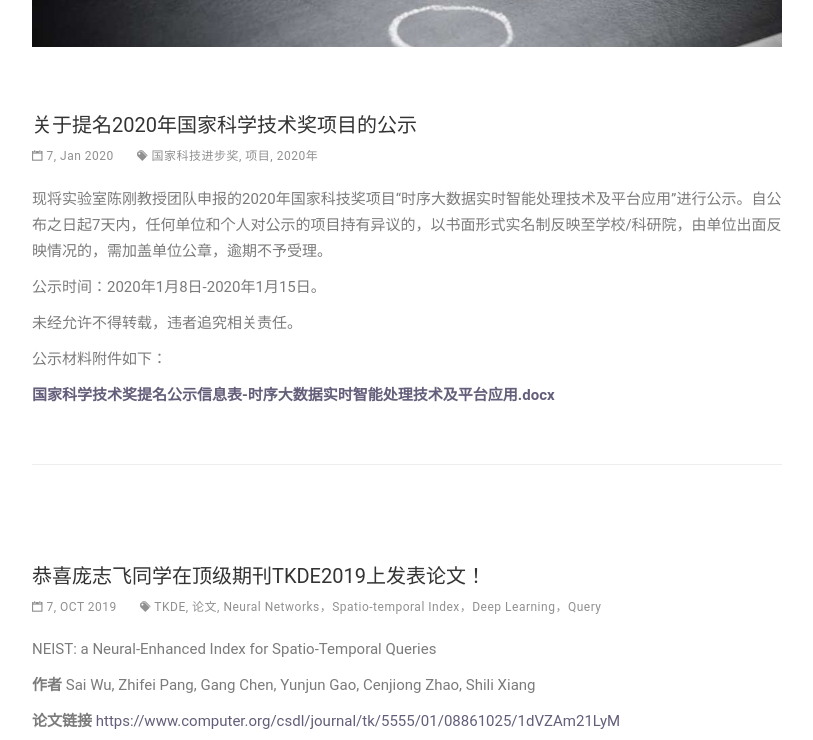
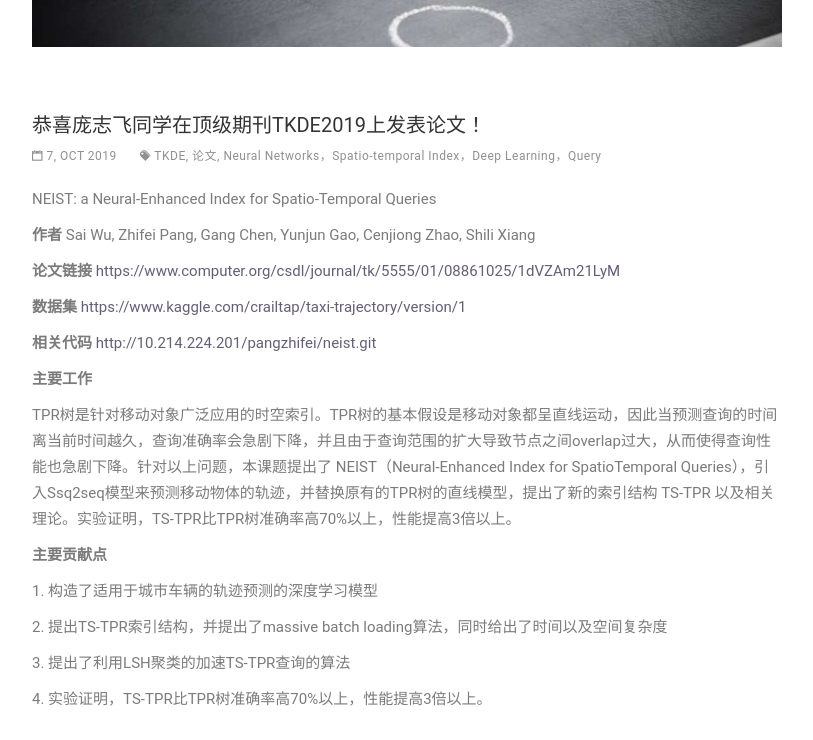
Before and after one commit to dilab-zju/dilab-zju.github.io, a plain HTML site: page news.html in a window 1280 px wide. Shown: the part 741-1481 px from the top of the page, without its empty margins (233-1046 px from the left). Drawn offline with nearby package versions, Linux system fonts and the light colour scheme; some packages are replaced by stand-ins of ours; a script that the page names is missing; files whose address does not match are found by name.

Commit message:
remove 公示

```diff
--- a/news.html
+++ b/news.html
@@ -96,30 +96,6 @@
 	</div>
 	<br>
 	<br>
-	<h3 class="post-title">关于提名2020年国家科学技术奖项目的公示</h3>
-	<div class="post-meta">
-        <ul>
-          <li>
-            <i class="ion-calendar"></i> 7, Jan 2020
-          </li>
-          <li>
-           <i class="ion-pricetags"></i> 国家科技进步奖, 项目, 2020年
-          </li>
-        </ul>
-    </div>
-	<div class="post-content">
-<p>现将实验室陈刚教授团队申报的2020年国家科技奖项目“时序大数据实时智能处理技术及平台应用”进行公示。自公布之日起7天内，任何单位和个人对公示的项目持有异议的，以书面形式实名制反映至学校/科研院，由单位出面反映情况的，需加盖单位公章，逾期不予受理。</p>
-<p>公示时间：2020年1月8日-2020年1月15日。</p>
-<p>未经允许不得转载，违者追究相关责任。</p>
-<p>公示材料附件如下：</p>
-<p><b><a href="http://t.cn/AisXQDAL">国家科学技术奖提名公示信息表-时序大数据实时智能处理技术及平台应用.docx</a></b></p>
-		<p><br> </p>
-		<hr />
-	</div>
-	<p><br></p>
-
-        								<p><br></p>
-
 
 	<h3 class="post-title">恭喜庞志飞同学在顶级期刊TKDE2019上发表论文！</h3>
 	<div class="post-meta">
```
